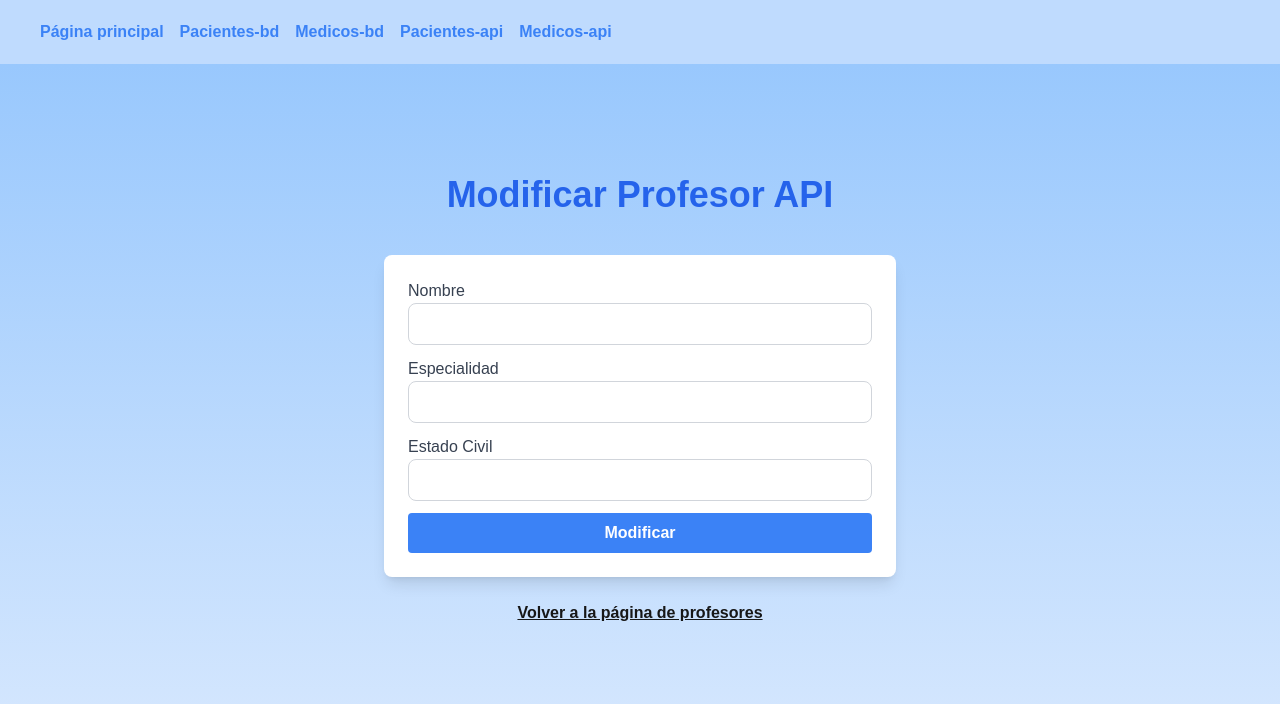
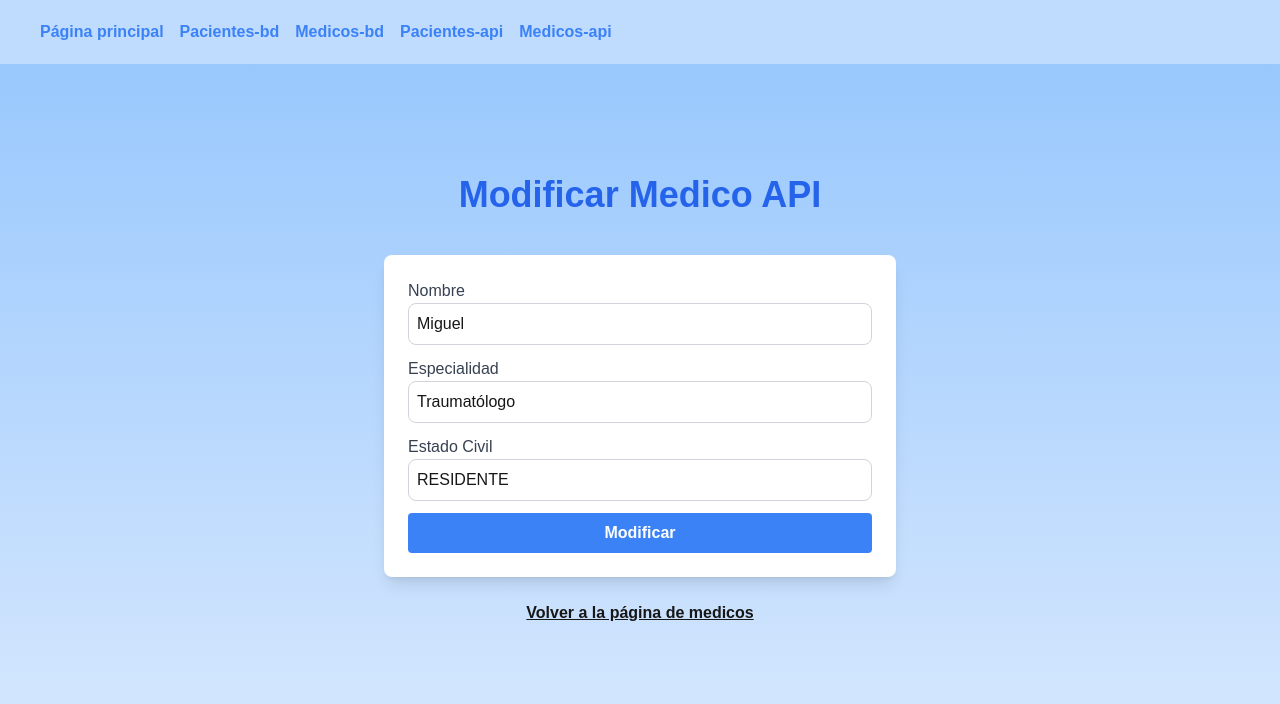
Before and after one commit to Ismael-Rvas/pruebaTema4, a Next.js app: page /medicos-api/1/modificar in a window 1280 px wide. Shown: the top 704 px of the page. Built offline with nearby package versions, Linux system fonts and the light colour scheme; no server answers; data requests are answered from the project's data file.

Commit message:
Actualizar medicos-api funcionalidad completa insertar, modificar, ver y eliminar

```diff
--- a/src/app/medicos-api/[id]/modificar/page.jsx
+++ b/src/app/medicos-api/[id]/modificar/page.jsx
@@ -1,44 +1,44 @@
 import { redirect } from "next/navigation";
 import Link from "next/link";
 
-async function modificarProfesor(formData) {
+async function modificarMedico(formData) {
   "use server";
   const id = formData.get("id");
   const nombre = formData.get("nombre");
   const especialidad = formData.get("especialidad");
-  const estadoCivil = formData.get("estadoCivil");
+  const perfil = formData.get("perfil");
 
-  const response = await fetch(`http://localhost:4000/profesores/${id}`, {
+  const response = await fetch(`http://localhost:4000/medicos/${id}`, {
     method: "PUT",
     headers: {
       "Content-Type": "application/json",
     },
-    body: JSON.stringify({ nombre, especialidad, estadoCivil }),
+    body: JSON.stringify({ nombre, especialidad, perfil: perfil }),
   });
 
-  redirect(`/profesores-api/${id}`);
+  redirect(`/medicos-api/${id}`);
 }
 
 async function modifyPage({ params }) {
   const { id } = await params;
 
-  const response = await fetch(`http://localhost:4000/profesores/${id}`);
-  const profesor = await response.json();
+  const response = await fetch(`http://localhost:4000/medicos/${id}`);
+  const medico = await response.json();
 
   return (
     <section className="bg-gradient-to-b from-blue-300 to-blue-100 min-h-screen flex flex-col items-center justify-center">
-      <h1 className="text-4xl font-bold text-blue-600 mb-10">Modificar Profesor API</h1>
-      <form action={modificarProfesor} className="bg-white shadow-lg rounded-lg p-6 w-full max-w-lg">
-        <input type="hidden" name="id" defaultValue={profesor.id} />
+      <h1 className="text-4xl font-bold text-blue-600 mb-10">Modificar Medico API</h1>
+      <form action={modificarMedico} className="bg-white shadow-lg rounded-lg p-6 w-full max-w-lg">
+        <input type="hidden" name="id" defaultValue={medico.id} />
         <label className="text-gray-700 font-medium">Nombre</label>
-        <input type="text" name="nombre" defaultValue={profesor.nombre} className="p-2 border border-gray-300 rounded-lg w-full mb-3" />
+        <input type="text" name="nombre" defaultValue={medico.nombre} className="p-2 border border-gray-300 rounded-lg w-full mb-3" />
         <label className="text-gray-700 font-medium">Especialidad</label>
-        <input type="text" name="especialidad" defaultValue={profesor.especialidad} className="p-2 border border-gray-300 rounded-lg w-full mb-3" />
+        <input type="text" name="especialidad" defaultValue={medico.especialidad} className="p-2 border border-gray-300 rounded-lg w-full mb-3" />
         <label className="text-gray-700 font-medium">Estado Civil</label>
-        <input type="text" name="estadoCivil" defaultValue={profesor.estadoCivil} className="p-2 border border-gray-300 rounded-lg w-full mb-3" />
+        <input type="text" name="perfil" defaultValue={medico.perfil} className="p-2 border border-gray-300 rounded-lg w-full mb-3" />
         <button className="bg-blue-500 hover:bg-blue-700 text-white font-bold py-2 px-4 rounded w-full">Modificar</button>
       </form>
-      <Link href={`/profesores-api`} className="mt-6 text-black-600 hover:text-blue-800 transition duration-300 ease-in-out font-bold underline">Volver a la página de profesores</Link>
+      <Link href={`/medicos-api`} className="mt-6 text-black-600 hover:text-blue-800 transition duration-300 ease-in-out font-bold underline">Volver a la página de medicos</Link>
     </section>
   );
 }
--- a/src/app/medicos-api/[id]/page.jsx
+++ b/src/app/medicos-api/[id]/page.jsx
@@ -1,39 +1,39 @@
 import Link from "next/link";
 import { notFound } from "next/navigation";
 
-async function obtenerProfesor(id) {
-  const response = await fetch("http://localhost:4000/profesores/" + id);
+async function obtenerMedico(id) {
+  const response = await fetch("http://localhost:4000/medicos/" + id);
   if (!response.ok) notFound();
-  const profesor = await response.json();
+  const medico = await response.json();
 
-  return profesor;
+  return medico;
 }
 
-async function ProfesorPage({ params }) {
+async function MedicoPage({ params }) {
   const { id } = await params;
-  const profesor = await obtenerProfesor(id);
+  const medico = await obtenerMedico(id);
 
   return (
     <div className="bg-gradient-to-b from-blue-300 to-blue-100 min-h-screen flex flex-col items-center justify-center">
       <h1 className="py-5 text-3xl text-blue-500 text-center border-b-4 border-b-blue-500 mb-10">
-        Profesor #{profesor.id}
+        Medico #{medico.id}
       </h1>
       <div className="bg-white shadow-lg rounded-lg p-8 mx-auto max-w-lg flex flex-col items-center justify-center transform transition-transform duration-300 hover:scale-105">
         <h1 className="text-center text-3xl font-extrabold mb-6 text-blue-600">
-          Información del profesor:
+          Información del medico:
         </h1>
-        <p className="text-5xl font-bold text-gray-800 mb-4">{profesor.nombre}</p>
-        <p className="text-2xl text-gray-700 mb-2">Especialidad: {profesor.especialidad}</p>
-        <p className="text-2xl text-gray-700 mb-4">Estado Civil: {profesor.estadoCivil}</p>
+        <p className="text-5xl font-bold text-gray-800 mb-4">{medico.nombre}</p>
+        <p className="text-2xl text-gray-700 mb-2">Especialidad: {medico.especialidad}</p>
+        <p className="text-2xl text-gray-700 mb-4">Perfil: {medico.perfil}</p>
       </div>
       <Link
-        href="/profesores-api"
+        href="/medicos-api"
         className="mt-6 text-black-600 hover:text-blue-800 transition duration-300 ease-in-out font-bold underline mb-28"
       >
-        Volver a la página de profesores
+        Volver a la página de medicos
       </Link>
     </div>
   );
 }
 
-export default ProfesorPage;
+export default MedicoPage;
--- a/src/app/medicos-api/page.jsx
+++ b/src/app/medicos-api/page.jsx
@@ -1,12 +1,12 @@
 import Link from "next/link";
 import Fallback from "@/components/fallback";
 import Medicos from "@/components/api-medicos";
-import ProfesorNuevo from "@/components/api-medico-nuevo";
+import MedicoNuevo from "@/components/api-medico-nuevo";
 import { Suspense } from "react";
 
 
 
-async function ProfesoresPage({ searchParams }) {
+async function MedicosPage({ searchParams }) {
     const { query } = await searchParams;
 
     // Introducimos un retardo artificial
@@ -17,11 +17,11 @@ async function ProfesoresPage({ searchParams }) {
             <Link href="/" className="fixed text-4xl p-2 bg-orange-300 rounded-full mt-8">🏠</Link>
 
             <h1 className='py-10 text-3xl text-blue-500 text-center border-b-4 border-b-blue-500'>
-                PROFESORES API REST
+                MEDICOS API REST
             </h1>
 
-            <Suspense fallback={<Fallback>Nuevo Alumno ... </Fallback>}>
-                <ProfesorNuevo />
+            <Suspense fallback={<Fallback>Nuevo Medico ... </Fallback>}>
+                <MedicoNuevo />
             </Suspense>
 
             <Suspense fallback={<Fallback>Obteniendo datos ... </Fallback>}>
@@ -31,4 +31,4 @@ async function ProfesoresPage({ searchParams }) {
     );
 }
 
-export default ProfesoresPage;
+export default MedicosPage;
--- a/src/data/api.json
+++ b/src/data/api.json
@@ -33,10 +33,10 @@
       "perfil": "RESIDENTE"
     },
     {
-      "id": "3",
+      "id": "60fc",
       "nombre": "Susana",
-      "especialidad": "Dermatólogo",
-      "perfil": "ESPECIALISTA"
+      "especialidad": "Traumatólogo",
+      "perfil": "RESIDENTE"
     }
   ]
 }
```
